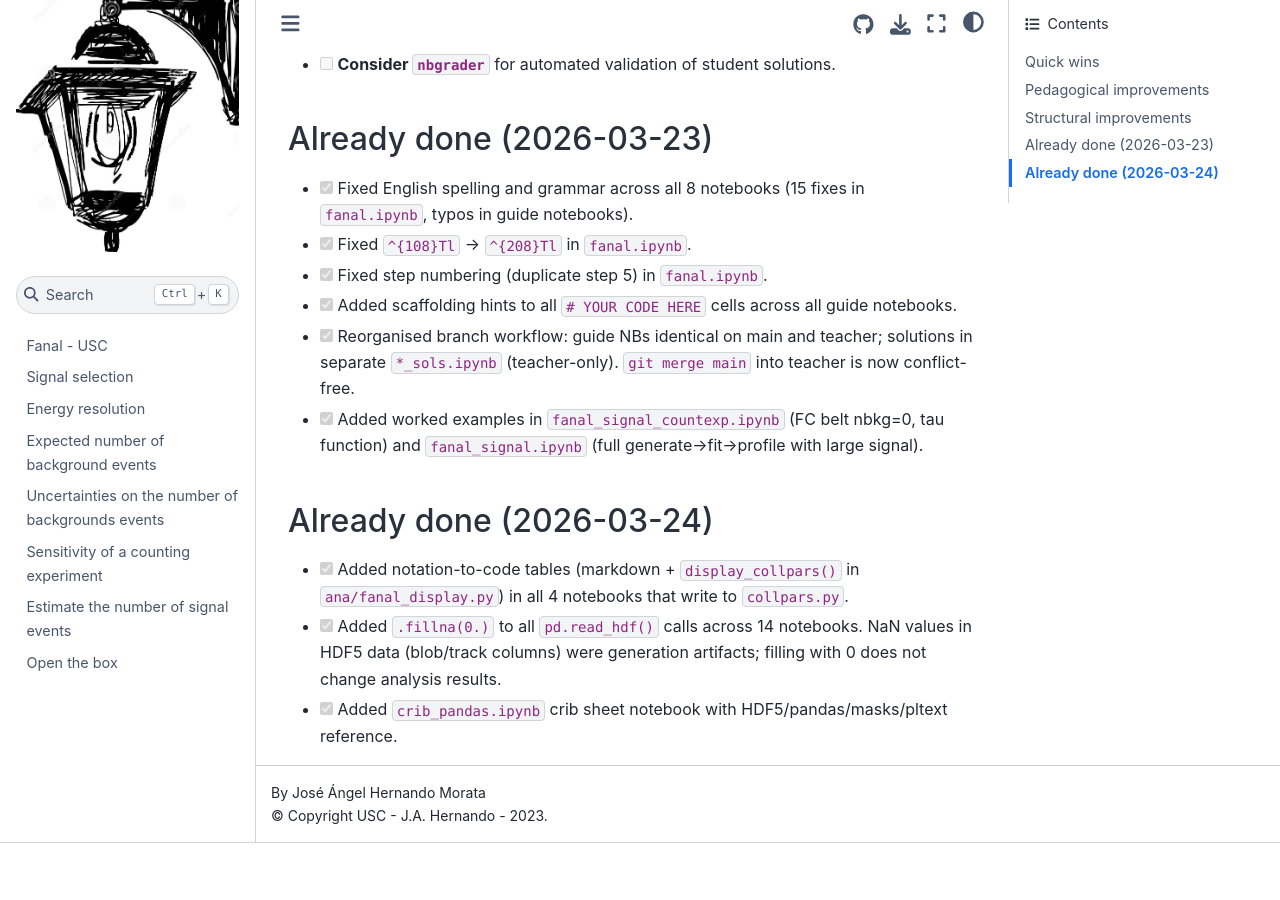
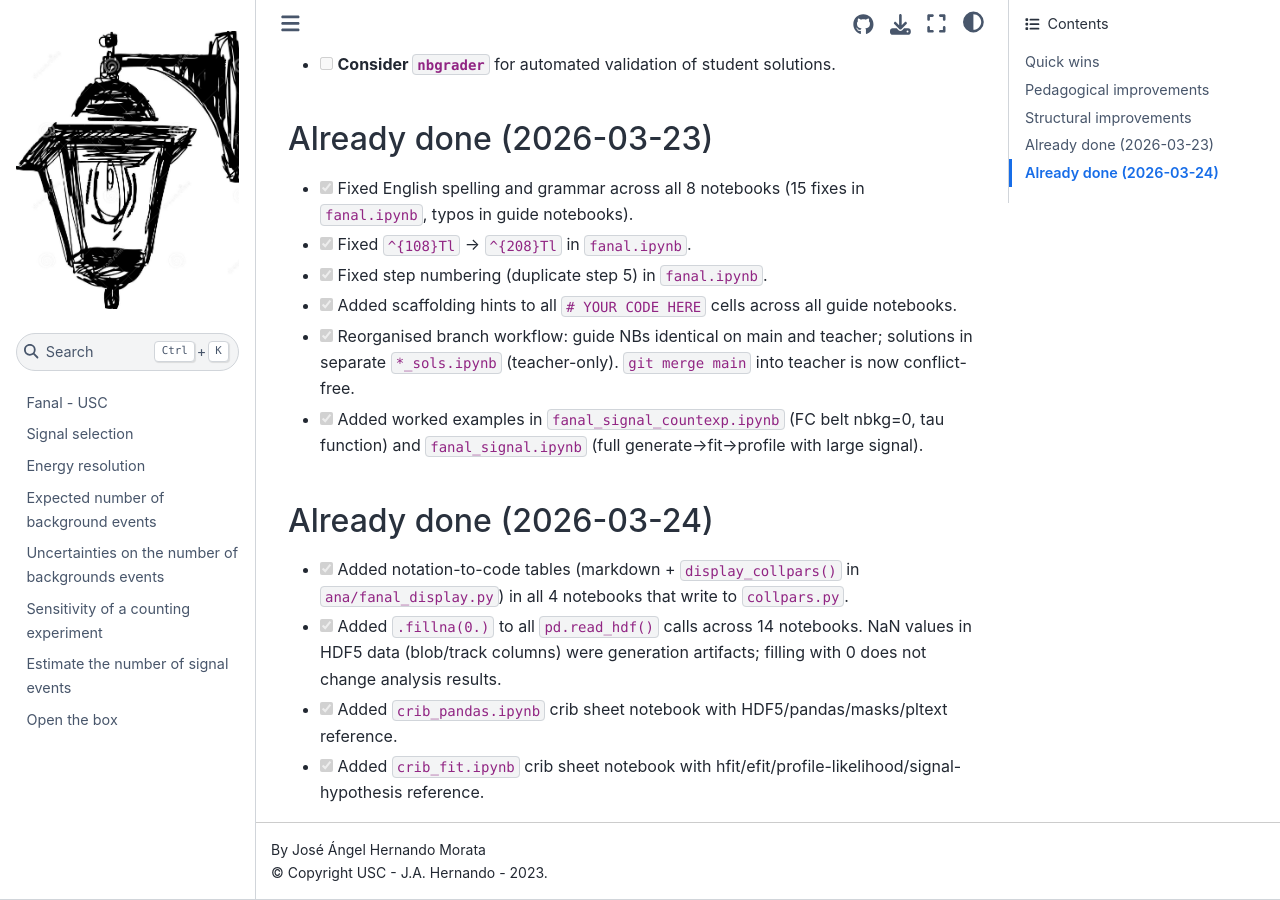
Before and after one commit to jahernando/USC-Fanal-v2, a Jupyter Book: the page built from FANAL_IMPROVEMENTS.md, in a window 1280 px wide and 900 px high, scrolled down 1231 px. Built offline with Jupyter Book 1.0.4 settings and Sphinx 7.4.7 and the Sphinx Book theme 1.1.4, drawn with Linux system fonts in a browser that asks for light colours; pages that are not in the unit, such as notebooks, are missing from menus; before the commit the page ends 2074 px from its top, so only the background shows below that.

Commit message:
pedagogy: add crib_fit.ipynb crib sheet for fitting tools
Quick reference notebook covering: histogram fitting with hfit
(Gaussian, Gaussian+line models, hfitres, str_parameters), extended
likelihood fitting (prepare_fit_ell, plot_fit_ell), profile likelihood
scans (tmu_scan, tmu_conf_int, llike_scan), and signal hypothesis
testing (q0, discovery significance, half-life).

Co-Authored-By: Claude Opus 4.6 (1M context) <noreply@anthropic.com>

```diff
--- a/FANAL_IMPROVEMENTS.md
+++ b/FANAL_IMPROVEMENTS.md
@@ -19,7 +19,7 @@ Review of the student-facing notebooks (main branch) with proposed improvements.
 
 - [x] **Flesh out `fanal_data_access.ipynb`** ("open the box"). Added: "stop and think" planning cell, progressive selection plots, counting experiment with FC CI, extended likelihood fit, profile likelihood, p-value, half-life estimation, summary table.
 - [x] **Add a crib sheet notebook** `crib_pandas.ipynb` covering: HDF5 data reading, pandas DataFrame basics, boolean masks/selections, `pltext.hist` and `pltext.canvas` usage.
-- [ ] **Add a crib sheet notebook** `crib_fit.ipynb` covering: `hfit` (Gaussian+line fits), `efit` (extended likelihood fits), profile likelihood scans, confidence intervals. Based on patterns already used in the exercise notebooks.
+- [x] **Add a crib sheet notebook** `crib_fit.ipynb` covering: `hfit` (Gaussian+line fits), `efit` (extended likelihood fits), profile likelihood scans, confidence intervals. Based on patterns already used in the exercise notebooks.
 - [ ] **Add a presentation/article guide**: checklist of required sections, key figures, how to present a limit vs. a measurement.
 - [ ] **Consider `nbgrader`** for automated validation of student solutions.
 
@@ -37,3 +37,4 @@ Review of the student-facing notebooks (main branch) with proposed improvements.
 - [x] Added notation-to-code tables (markdown + `display_collpars()` in `ana/fanal_display.py`) in all 4 notebooks that write to `collpars.py`.
 - [x] Added `.fillna(0.)` to all `pd.read_hdf()` calls across 14 notebooks. NaN values in HDF5 data (blob/track columns) were generation artifacts; filling with 0 does not change analysis results.
 - [x] Added `crib_pandas.ipynb` crib sheet notebook with HDF5/pandas/masks/pltext reference.
+- [x] Added `crib_fit.ipynb` crib sheet notebook with hfit/efit/profile-likelihood/signal-hypothesis reference.
```
Also changed, not shown: notebooks/guide/crib_fit.ipynb (added).
